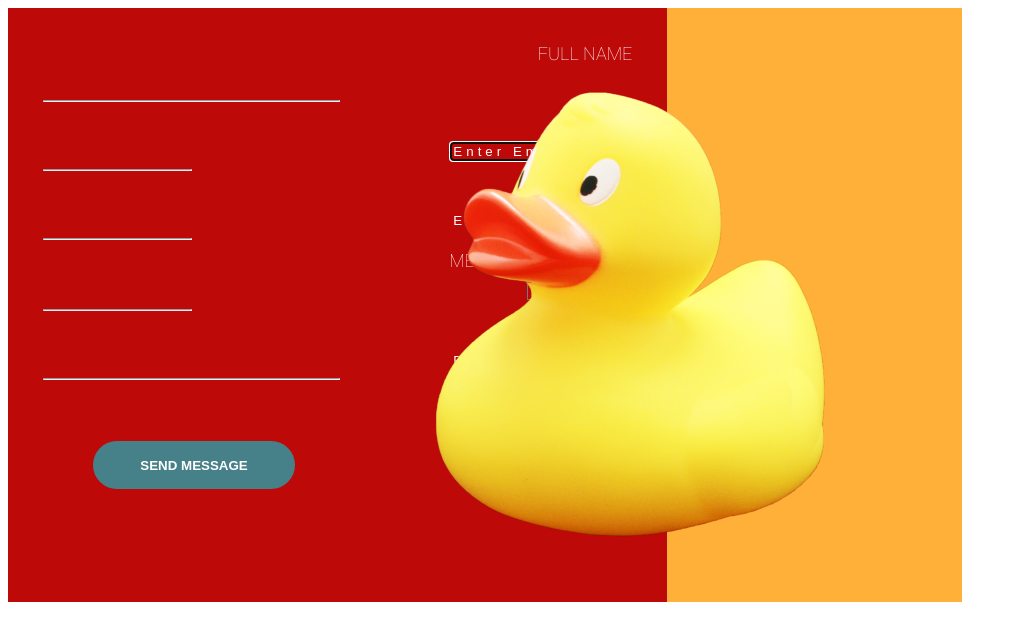
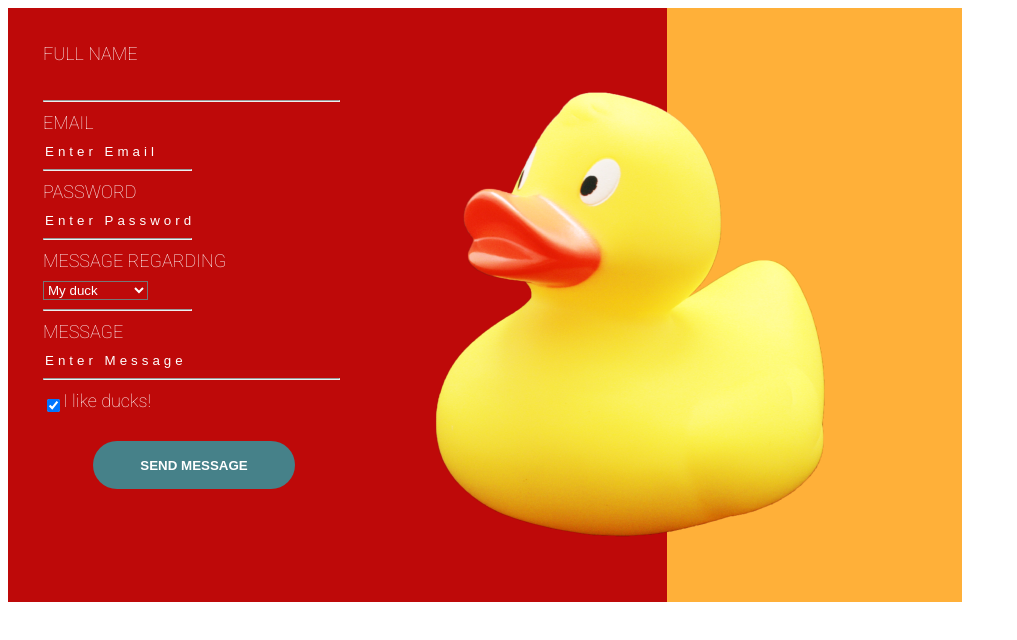
Before and after one commit to elinlow/forms-practice, a plain HTML site: page index.html in a window 1280 px wide. Shown: the whole page, without its empty margins (0-1017 px from the left). Drawn offline with Linux system fonts and the light colour scheme.

Commit message:
fixed button error

```diff
--- a/index.html
+++ b/index.html
@@ -14,10 +14,10 @@
         <div class="red-background">
             <form class="form" autocomplete="off">
                 <label for="name" class="label">FULL NAME</label>
-                <input type="text" name="name" id="name"> <!-- cols="10" rows="2" -->
+                <input type="text" name="name" id="name">
                 <hr class="line1">
                 <label for="email" class="label">EMAIL</label>
-                <input type="email" name="email" id="email" placeholder="Enter Email" required autofocus>
+                <input type="email" name="email" id="email" placeholder="Enter Email" required>
                 <hr class="line2">
                 <label for="password" class="label">PASSWORD</label>
                 <input type="password" name="password" id="password" placeholder="Enter Password" required minlength="10">
@@ -36,8 +36,8 @@
                     <input type="checkbox" checked>
                     <label class="checkbox-label">I like ducks!</label>
                 </div>
+                <button type="submit">SEND MESSAGE</button>
             </form>
-            <button type="submit" disabled>SEND MESSAGE</button>
         </div>
         <div class="yellow-background">
 
--- a/styles/index.css
+++ b/styles/index.css
@@ -25,7 +25,7 @@ body {
 form {
     display: flex;
     flex-direction: column;
-    align-items: end;
+    align-items: flex-start;
     font-family: 'Roboto', sans-serif;
 }
 
```
